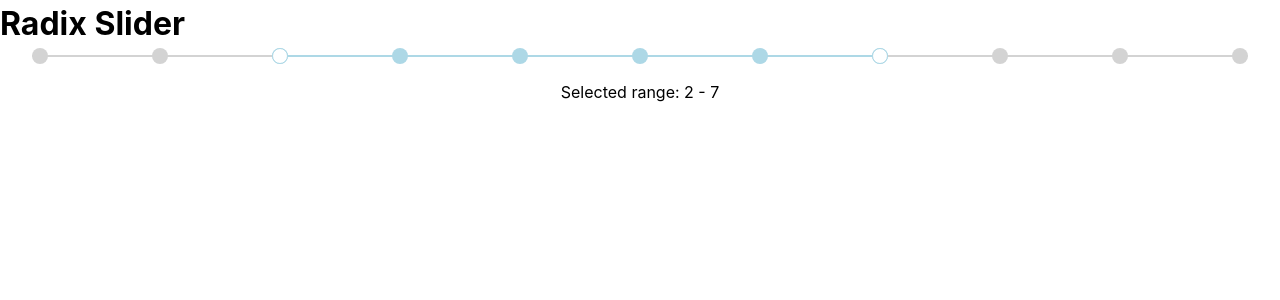
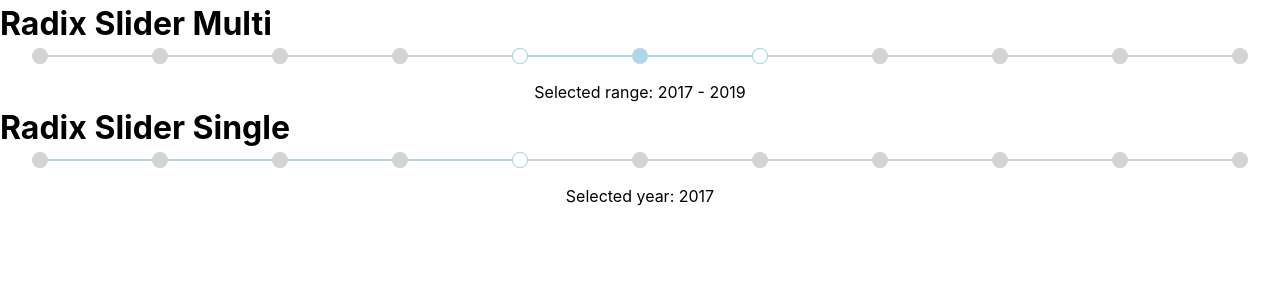
Before and after one commit to jalezi/radix-slider-with-ticks-tooltip-plhpzfay, a React (Vite) app: page / in a window 1280 px wide. Shown: the top 300 px of the page. Built offline with nearby package versions, Linux system fonts and the light colour scheme.

Commit message:
and single slider example

```diff
--- a/src/App.jsx
+++ b/src/App.jsx
@@ -4,22 +4,42 @@
 import { TooltipProvider } from '@radix-ui/react-tooltip';
 
 function App() {
-  const [range, setRange] = useState([2, 7]);
+  const [range, setRange] = useState([2017, 2019]);
+  const [year, setYear] = useState([2017])
 
-  const onChange = (e) => {
+  const onRangeChange = (e) => {
     setRange(e);
   };
 
+  const onYearChange = (e) => {
+    setYear(e)
+  }
+
   return (
+    <>
+      <div>
         <TooltipProvider>
-      <h1>Radix Slider</h1>
+          <h1>Radix Slider Multi</h1>
           <div style={{ paddingInline: '2rem' }}>
-        <Slider value={range} onValueChange={onChange} min={0} max={10} step={1} />
+            <Slider value={range} onValueChange={onRangeChange} min={2013} max={2023} step={1}  />
             <div style={{ marginTop: '1em', display: 'flex', gap: '0.5em', alignItems: "center", justifyContent: "center"}}>
               Selected range: {range.join(" - ")}
             </div>
           </div>
         </TooltipProvider>
+      </div>
+      <div>
+        <TooltipProvider>
+          <h1>Radix Slider Single</h1>
+          <div style={{ paddingInline: '2rem' }}>
+            <Slider value={year} onValueChange={onYearChange} min={2013} max={2023} step={1}  />
+            <div style={{ marginTop: '1em', display: 'flex', gap: '0.5em', alignItems: "center", justifyContent: "center"}}>
+              Selected year: {year}
+            </div>
+          </div>
+        </TooltipProvider>
+      </div>
+    </>
   );
 }
 
```
Lines whose indentation alone changed are shown as unchanged.
